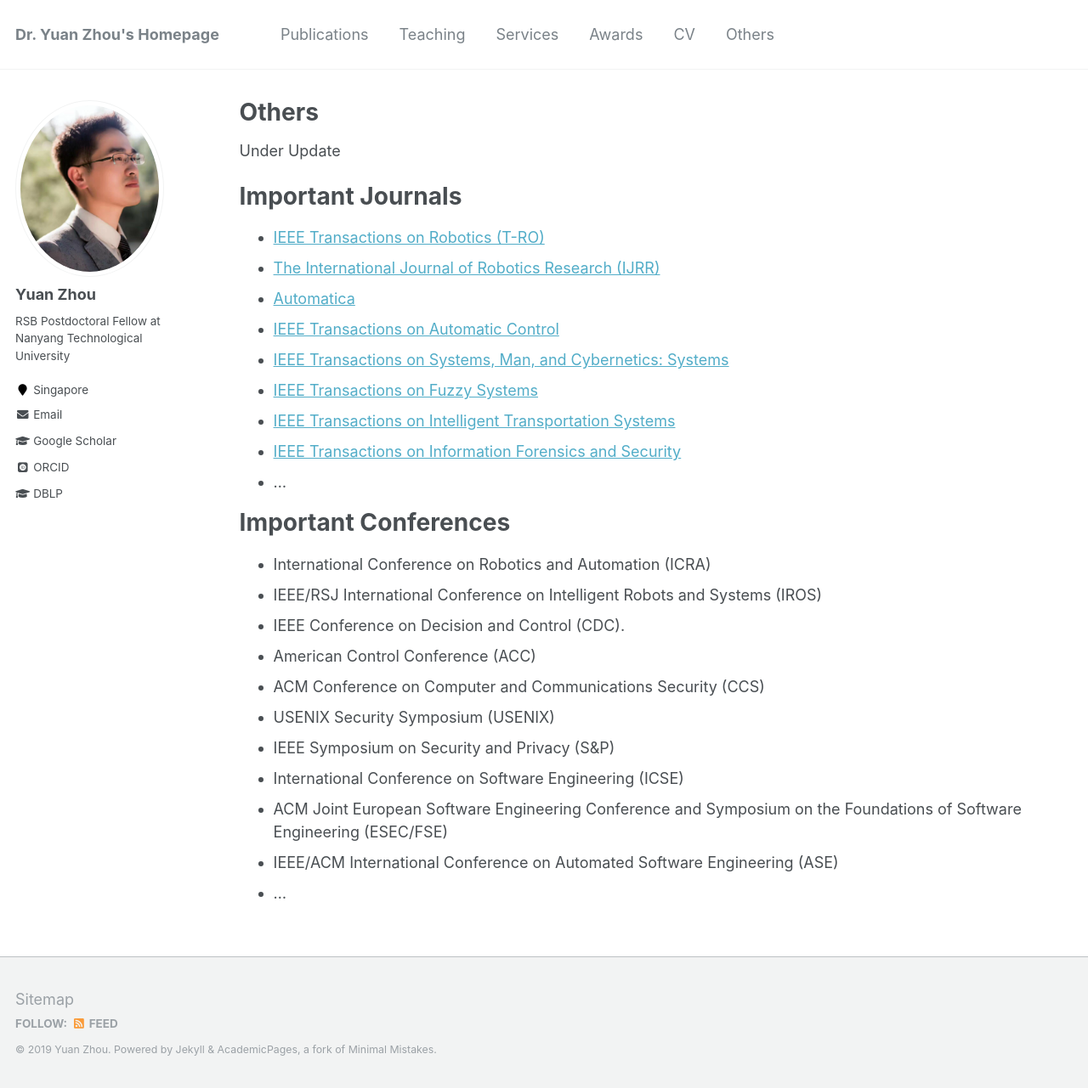
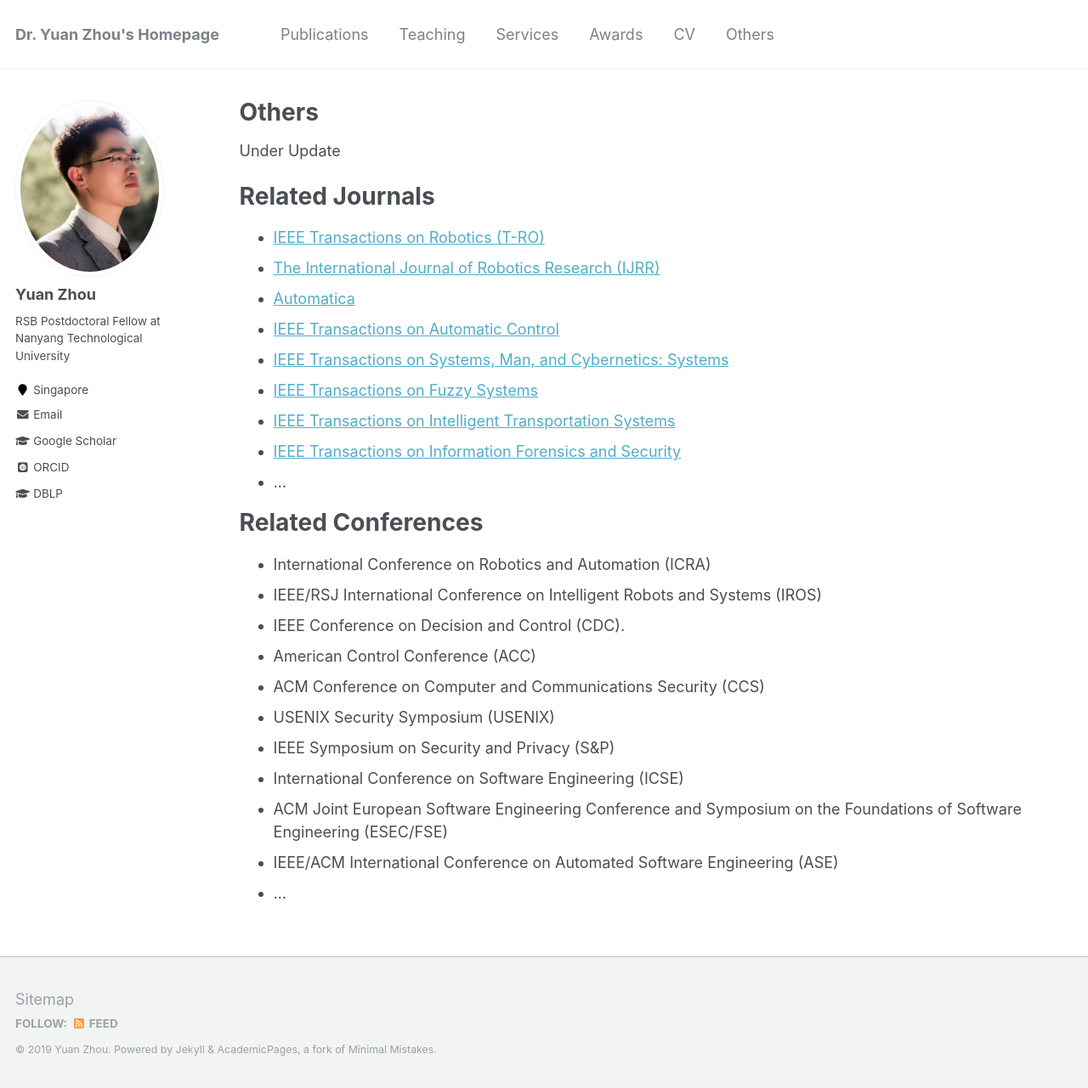
Before and after one commit to yuanzhou-yzhou/yuanzhou-yzhou.github.io, a Jekyll site: the page built from _pages/others.md, in a window 1280 px wide and 1281 px high. Shown: the whole window at 85% size. Built offline with Jekyll 4.4.1, drawn with Linux system fonts in a browser that asks for light colours; some web fonts are replaced.

Commit message:
Update others.md

```diff
--- a/_pages/others.md
+++ b/_pages/others.md
@@ -7,7 +7,7 @@ author_profile: true
 
 Under Update
 
-Important Journals
+Related Journals
 ======
 - [IEEE Transactions on Robotics (T-RO)](https://ieeexplore.ieee.org/xpl/RecentIssue.jsp?punumber=8860)
 - [The International Journal of Robotics Research (IJRR)](https://journals.sagepub.com/home/ijr)
@@ -20,7 +20,7 @@ Important Journals
 - ...
 
 
-Important Conferences
+Related Conferences
 ======
 - International Conference on Robotics and Automation (ICRA)
 - IEEE/RSJ International Conference on Intelligent Robots and Systems (IROS)
```
